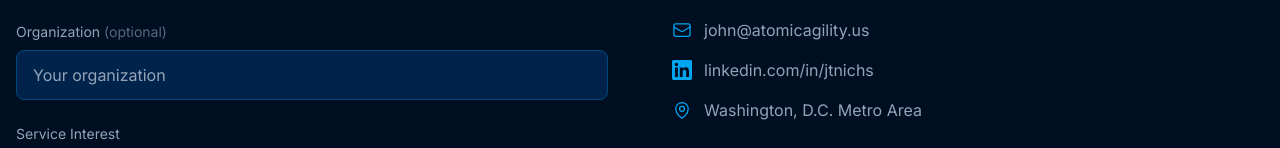
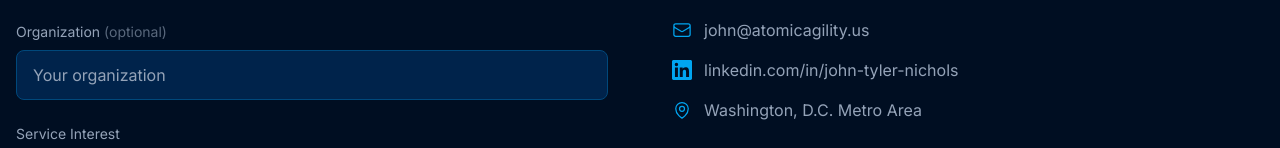
Before and after one commit to jtnichs/atomic-agility-site, a Next.js app: page /contact in a window 1280 px wide. Shown: the part 795-943 px from the top of the page. Built offline with nearby package versions, Linux system fonts and the light colour scheme.

Commit message:
LinkedIn URL update

```diff
--- a/app/about/page.tsx
+++ b/app/about/page.tsx
@@ -160,7 +160,7 @@ export default function About() {
               </div>
 
               <a
-                href="https://linkedin.com/in/jtnichs"
+                href="https://www.linkedin.com/in/john-tyler-nichols/"
                 target="_blank"
                 rel="noopener noreferrer"
                 className="inline-block text-cyan hover:underline"
--- a/app/contact/page.tsx
+++ b/app/contact/page.tsx
@@ -288,13 +288,13 @@ export default function Contact() {
                   <span>john@atomicagility.us</span>
                 </a>
                 <a
-                  href="https://linkedin.com/in/jtnichs"
+                  href="https://www.linkedin.com/in/john-tyler-nichols/"
                   target="_blank"
                   rel="noopener noreferrer"
                   className="flex items-center gap-3 text-muted hover:text-white transition-colors duration-200"
                 >
                   <LinkedInIcon />
-                  <span>linkedin.com/in/jtnichs</span>
+                  <span>linkedin.com/in/john-tyler-nichols</span>
                 </a>
                 <div className="flex items-center gap-3 text-muted">
                   <LocationIcon />
@@ -331,7 +331,7 @@ export default function Contact() {
         <div className="mx-auto max-w-7xl flex flex-col items-center justify-center gap-4 text-center sm:flex-row sm:justify-center">
           <p className="text-lg text-muted">Prefer to connect directly?</p>
           <a
-            href="https://linkedin.com/in/jtnichs"
+            href="https://www.linkedin.com/in/john-tyler-nichols/"
             target="_blank"
             rel="noopener noreferrer"
             className="rounded-lg border border-cyan px-8 py-3 font-semibold text-cyan transition-colors duration-200 hover:bg-cyan hover:text-white"
```
